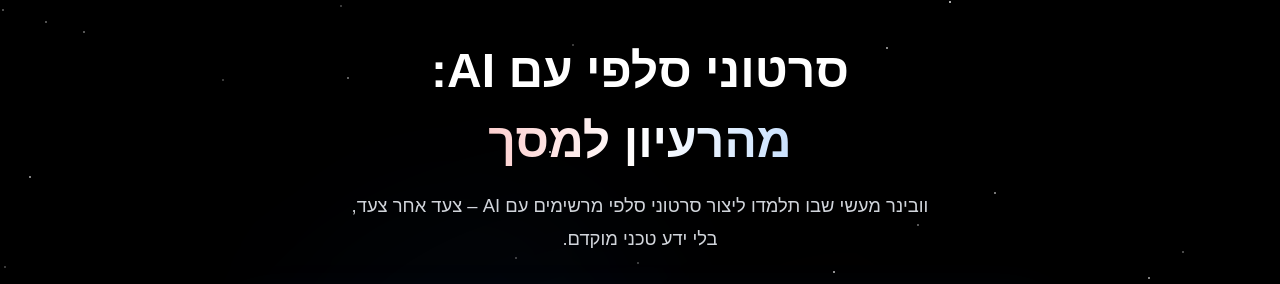
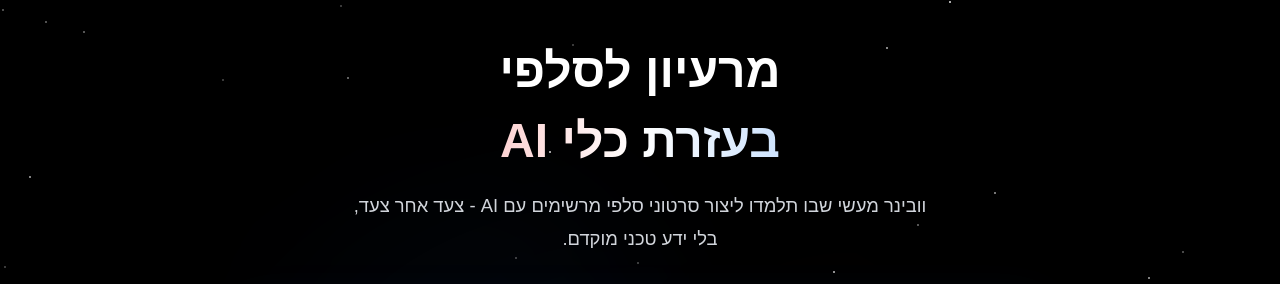
Before and after one commit to Sagi-BA/AI, a plain HTML site: page webinars/selfie_video.html in a window 1280 px wide. Shown: the top 284 px of the page. Drawn offline with Linux system fonts and the light colour scheme; a web font is replaced by a local one.

Commit message:
Update webinar page with revised titles and subtitles for clarity; enhance call-to-action text and improve alt text for images to better reflect the content. Add links for easy access to the webinar details.

```diff
--- a/webinars/selfie_video.html
+++ b/webinars/selfie_video.html
@@ -1,9 +1,12 @@
+<!-- https://bit.ly/SagiSelfie -->
+<!-- https://htmlpreview.github.io/?https://github.com/Sagi-BA/AI/blob/main/webinars/selfie_video.html
+  -->
 <!DOCTYPE html>
 <html lang="he" dir="rtl">
 <head>
   <meta charset="UTF-8">
   <meta name="viewport" content="width=device-width, initial-scale=1.0">
-  <title>סרטוני סלפי עם AI: מהרעיון למסך</title>
+  <title>סרטוני סלפי עם AI: מרעיון לסלפי</title>
   <link href="https://fonts.googleapis.com/css2?family=Alef:wght@400;700&display=swap" rel="stylesheet">
   <style>
     * {
@@ -799,12 +802,12 @@
   <section class="hero">
     <div class="hero-content">
       <h1 class="main-title">
-        סרטוני סלפי עם AI:
-        <span class="title-gradient">מהרעיון למסך</span>
+        מרעיון לסלפי
+        <span class="title-gradient">בעזרת כלי AI</span>
       </h1>
 
       <p class="subtitle">
-        וובינר מעשי שבו תלמדו ליצור סרטוני סלפי מרשימים עם AI – צעד אחר צעד, בלי ידע טכני מוקדם.
+        וובינר מעשי שבו תלמדו ליצור סרטוני סלפי מרשימים עם AI - צעד אחר צעד, בלי ידע טכני מוקדם.
       </p>
 
       <div class="hero-video">
@@ -882,7 +885,7 @@
           </div>
         </div>
 
-        <p class="cta-highlight">שריינו מקום עכשיו – מספר המקומות מוגבל</p>
+        <p class="cta-highlight">שריינו מקום עכשיו - מספר המקומות מוגבל</p>
 
         <a href="#registration-form" class="cta-button">שריינו מקום עכשיו</a>
       </div>
@@ -893,9 +896,9 @@
   <section id="webinar-flyer" class="webinar-flyer-section">
     <div class="container">
       <img src="Webinars.png"
-           alt="וובינר אונליין: סרטוני סלפי עם AI - מהרעיון למסך"
+           alt="וובינר אונליין: סרטוני סלפי עם AI - מרעיון לסלפי"
            class="webinar-flyer-image" />
-      <p class="webinar-flyer-caption">את מה שרואים פה – נלמד ליצור צעד־אחר־צעד בוובינר.</p>
+      <p class="webinar-flyer-caption">את מה שרואים פה - נלמד ליצור צעד־אחר־צעד בוובינר.</p>
     </div>
   </section>
 
```
